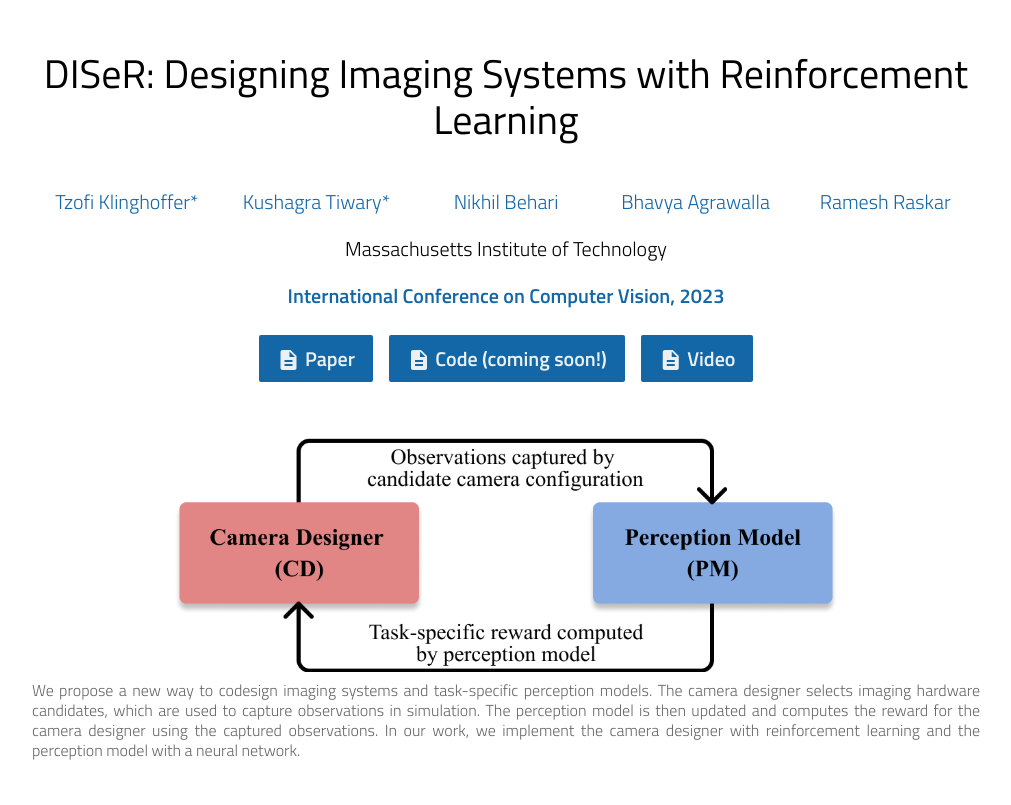
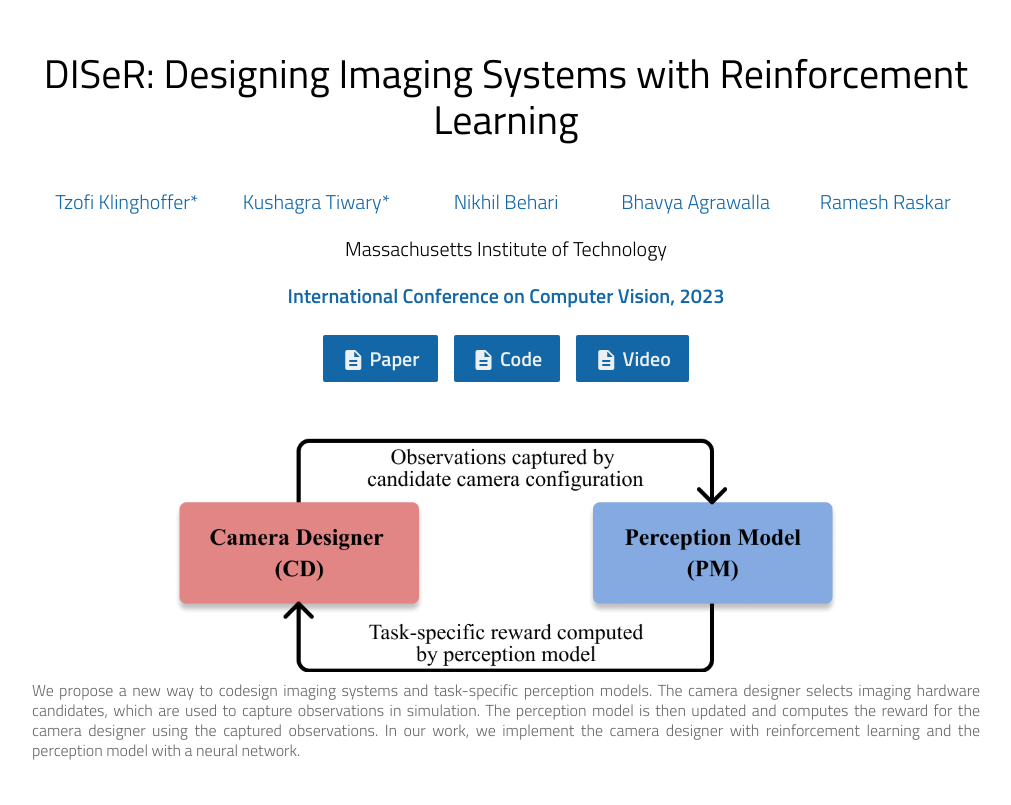
Before and after one commit to tzofi/diser, a plain HTML site: page docs/index.html in a window 1280 px wide. Shown: the top 805 px of the page, without its empty margins (134-1145 px from the left). Drawn offline with Linux system fonts and the light colour scheme.

Commit message:
Update index.html

```diff
--- a/docs/index.html
+++ b/docs/index.html
@@ -264,9 +264,9 @@
 					<span class="material-icons"> description </span>
 					Paper
 				</a>
-				<a class="paper-btn" href="">
+				<a class="paper-btn" href="https://github.com/tzofi/diser">
 					<span class="material-icons"> description </span>
-					Code (coming soon!)
+					Code
 				</a>
 				<a class="paper-btn" href="https://www.youtube.com/watch?v=Lm80OZh5eDg">
 					<span class="material-icons"> description </span>
```
